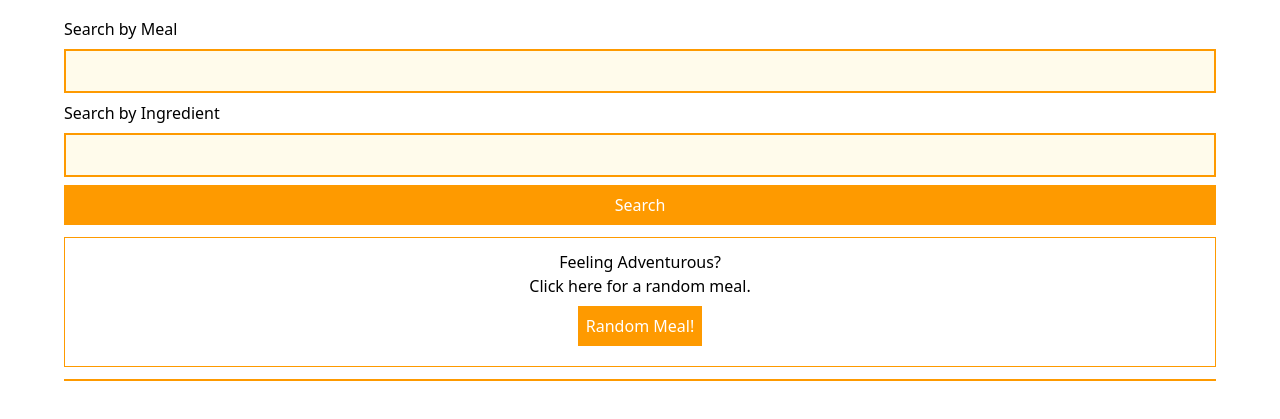
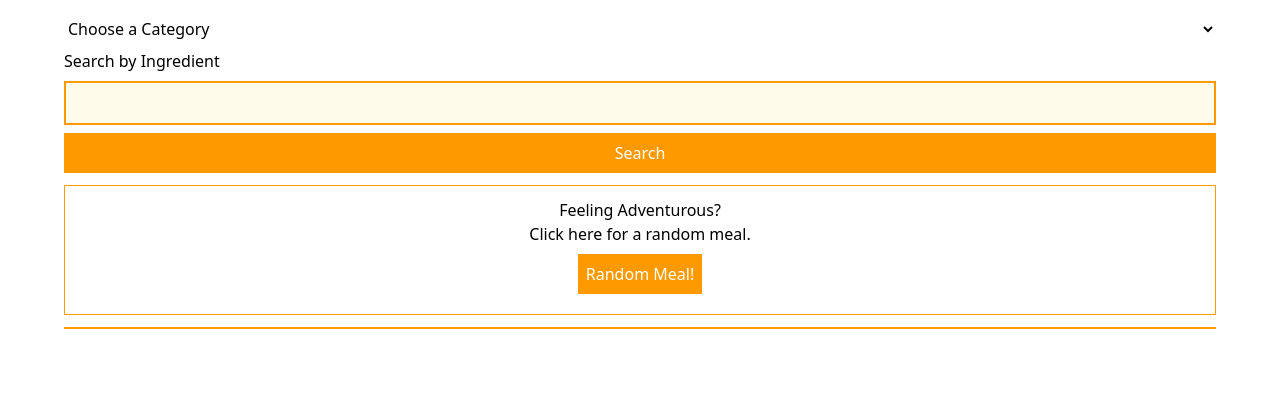
Before and after one commit to katarina-andrews/meal-finder, a plain HTML site: page index.html in a window 1280 px wide. Shown: the part 111-530 px from the top of the page. Drawn offline with nearby package versions, Linux system fonts and the light colour scheme.

Commit message:
styling and changed inputs

```diff
--- a/index.html
+++ b/index.html
@@ -13,24 +13,55 @@
     </header>
     <main class="w-[90vw] mx-auto">
       <section>
-        <form  class = "flex flex-col gap-2">
-          <label for="search-meal">Search by Meal</label>
-          <input type="text" name="search-meal" id="search-meal" class="border-2 border-amber-500 p-2 bg-amber-50 active:bg-amber-50 text-amber-600" />
+        <form class="flex flex-col gap-2">
+          <select name="select-category" id="select-category">
+            <option value="" disabled selected hidden>Choose a Category</option>
+            <option value="beef">Beef</option>
+            <option value="chicken">Chicken</option>
+            <option value="dessert">Dessert</option>
+            <option value="lamb">Lamb</option>
+            <option value="miscellaneous">Miscellaneous</option>
+            <option value="pasta">Pasta</option>
+            <option value="pork">Pork</option>
+            <option value="seafood">Seafood</option>
+            <option value="side">Side</option>
+            <option value="starter">Starter</option>
+            <option value="vegan">Vegan</option>
+            <option value="vegetarian">Vegetarian</option>
+            <option value="breakfast">Breakfast</option>
+            <option value="goat">Goat</option>
+            <option value="none">None</option>
+          </select>
 
           <label for="search-ingredient">Search by Ingredient</label>
-          <input type="text" name="search-ingredient" id="search-ingredient" class="border-2 border-amber-500 p-2 bg-amber-50 active:bg-amber-50 text-amber-600"/>
+          <input
+            type="text"
+            name="search-ingredient"
+            id="search-ingredient"
+            class="border-2 border-amber-500 p-2 bg-amber-50 active:bg-amber-50 text-amber-600"
+          />
 
-
-          <button type="submit" id="recipe-search-btn" class="p-2 text-white bg-amber-500 hover:cursor-pointer hover:bg-amber-400 ">Search</button>
+          <button
+            type="submit"
+            id="recipe-search-btn"
+            class="p-2 text-white bg-amber-500 hover:cursor-pointer hover:bg-amber-400"
+          >
+            Search
+          </button>
         </form>
       </section>
       <section class="border border-amber-500 text-center my-3 p-3">
         <h2>Feeling Adventurous?</h2>
         <p>Click here for a random meal.</p>
-        <button type="submit" id="random-btn" class="p-2 text-white bg-amber-500 hover:cursor-pointer hover:bg-amber-400 my-2">Random Meal!</button>
+        <button
+          type="submit"
+          id="random-btn"
+          class="p-2 text-white bg-amber-500 hover:cursor-pointer hover:bg-amber-400 my-2"
+        >
+          Random Meal!
+        </button>
       </section>
-      <section id="recipe-container" class="border border-amber-500">
-      </section>
+      <section id="recipe-container" class="border border-amber-500"></section>
     </main>
     <footer></footer>
 
```
